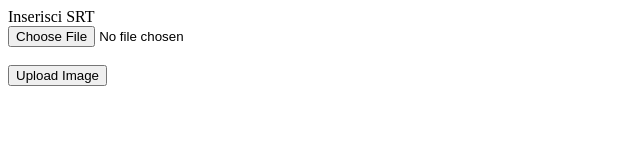
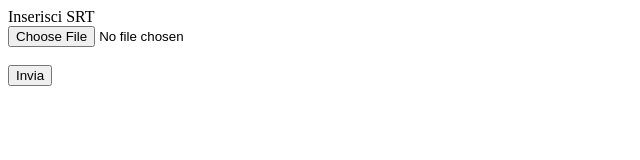
Before and after one commit to macsimbodnar/manage_subtitles, a plain HTML site: page public/index.html in a window 1280 px wide. Shown: the whole page, without its empty margins (0-640 px from the left). Drawn offline with Linux system fonts and the light colour scheme.

Commit message:
quasi va

```diff
--- a/public/index.html
+++ b/public/index.html
@@ -14,9 +14,9 @@
         <br/>
         <br/>
 
-        <input type="submit" value="Upload Image" name="submit">
+        <!--<input type="submit" value="Upload Image" name="submit">-->
 
-        <!--<button type="submit">Invia</button>-->
+        <button type="submit">Invia</button>
     </form>
 </body>
 </html>
```
Also changed, not shown: 1 other file.
